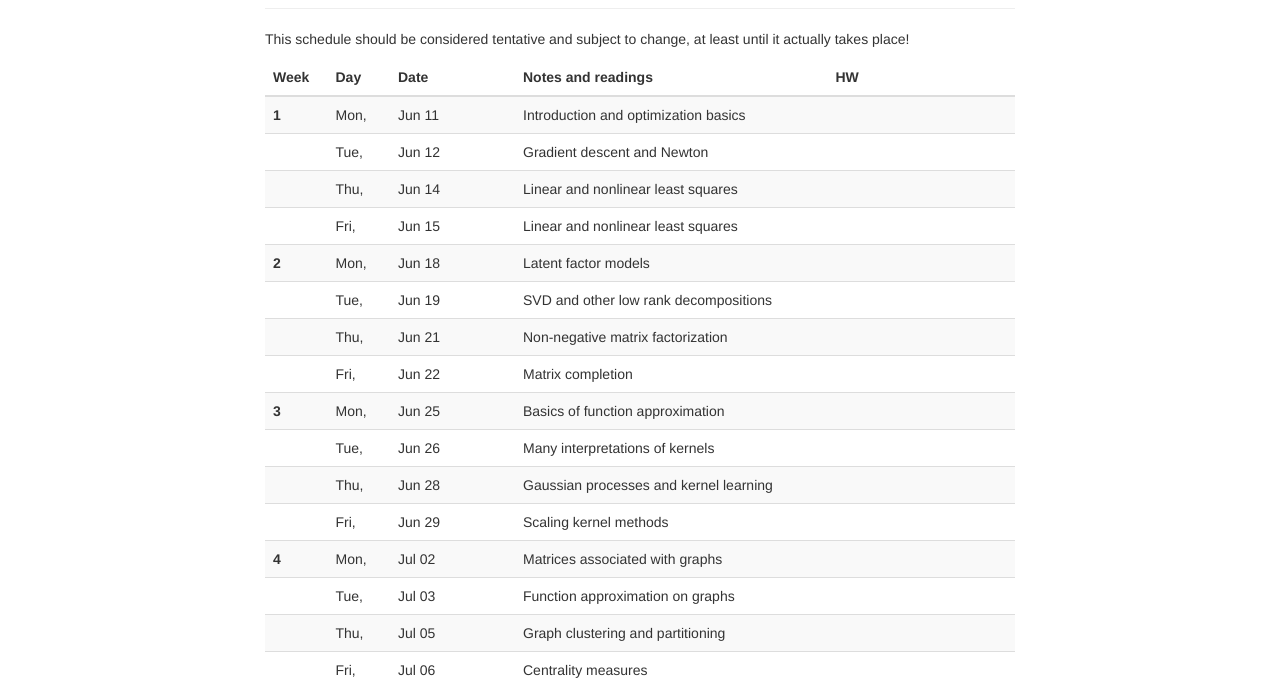
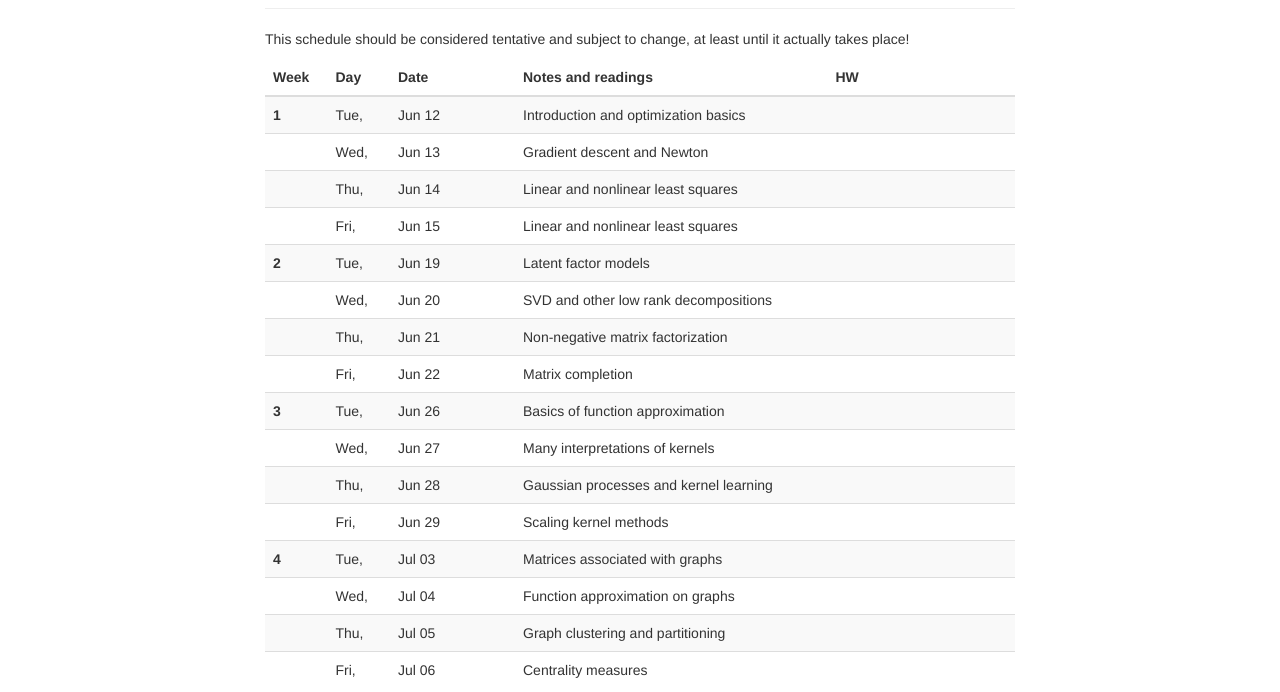
Before and after one commit to dbindel/sjtu-summer2018, a Jekyll site: the page built from web/schedule.html, in a window 1280 px wide and 960 px high. Shown: the part 161-853 px from the top of the window. Built offline with Jekyll 4.4.1, drawn with Linux system fonts in a browser that asks for light colours; nearby versions of some CDN libraries.

```diff
--- a/web/_data/lectures.yml
+++ b/web/_data/lectures.yml
@@ -1,6 +1,6 @@
 # Teaching times:
-#   Mon: 10:00-11:40
 #   Tue: 08:00-09:40
+#   Wed: 14:00-15:40
 #   Thu: 08:00-09:40
 #   Fri: 08:00-09:40
 #
@@ -8,10 +8,10 @@
 # Week 1
 #
 -
-  date: 2018-06-11
+  date: 2018-06-12
   info: Introduction and optimization basics
 -
-  date: 2018-06-12
+  date: 2018-06-13
   info: Gradient descent and Newton
 -
   date: 2018-06-14
@@ -24,10 +24,10 @@
 # Week 2
 #
 -
-  date: 2018-06-18
+  date: 2018-06-19
   info: Latent factor models
 -
-  date: 2018-06-19
+  date: 2018-06-20
   info: SVD and other low rank decompositions
 -
   date: 2018-06-21
@@ -40,10 +40,10 @@
 # Week 3
 #
 -
-  date: 2018-06-25
+  date: 2018-06-26
   info: Basics of function approximation
 -
-  date: 2018-06-26
+  date: 2018-06-27
   info: Many interpretations of kernels
 -
   date: 2018-06-28
@@ -56,10 +56,10 @@
 # Week 4
 #
 -
-  date: 2018-07-02
+  date: 2018-07-03
   info: Matrices associated with graphs
 -
-  date: 2018-07-03
+  date: 2018-07-04
   info: Function approximation on graphs
 -
   date: 2018-07-05
--- a/web/schedule.html
+++ b/web/schedule.html
@@ -29,7 +29,7 @@ layout: main
     {% for lec in site.data.lectures %}
     <tr{% if lec.break %} class="info"{% endif %}{% if lec.travel %} class="warning"{% endif %}>
       {% assign day = lec.date | date: "%a" %}
-      <th>{% if day == "Mon" %}{{ lec.date | date: "%U" | plus: -22 }}{% endif %}</th>
+      <th>{% if day == "Tue" %}{{ lec.date | date: "%U" | plus: -22 }}{% endif %}</th>
       <td>{{ day }},</td>
       <td>{{ lec.date | date: "%b %d" }}</td>
       {% if lec.break %}
```
Also changed, not shown: web/syllabus.md (+3 -2 lines), 2 other files.
